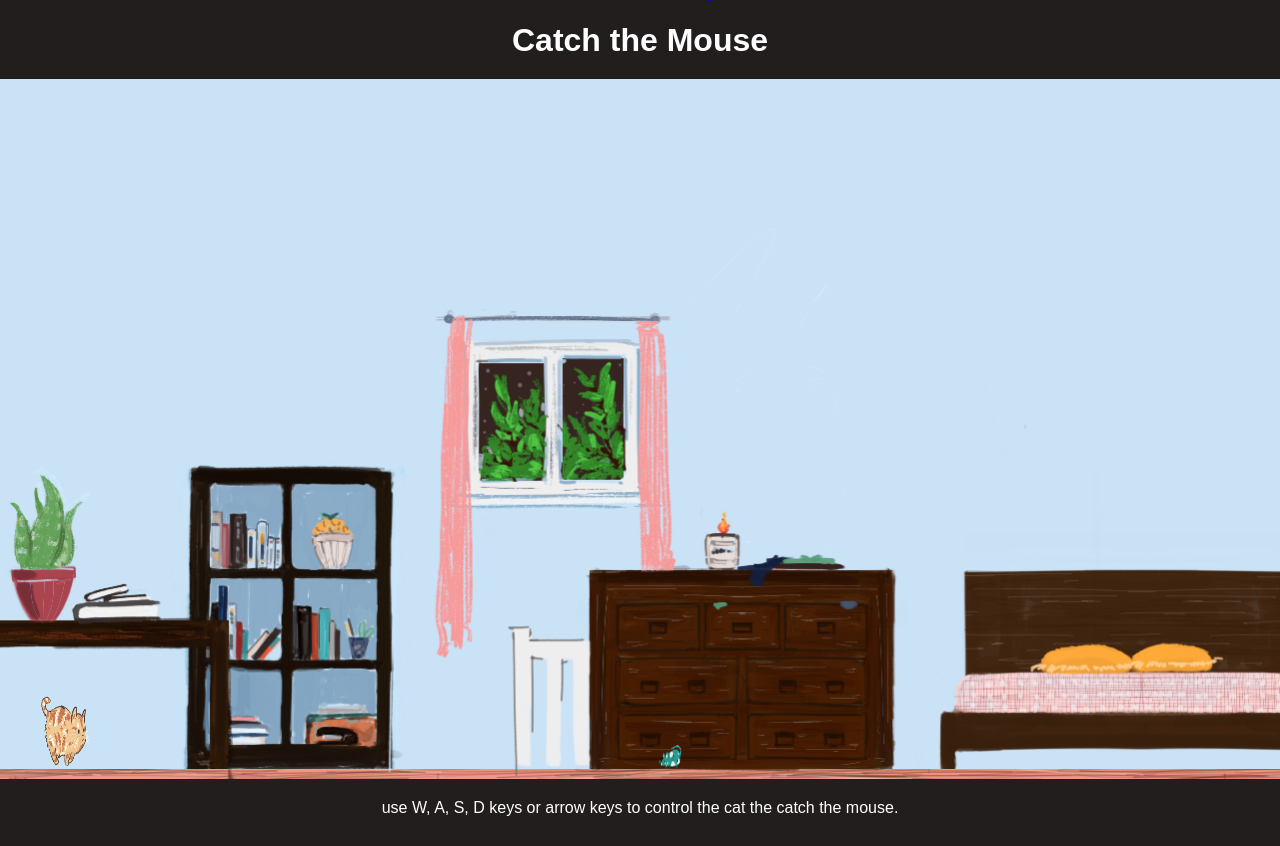
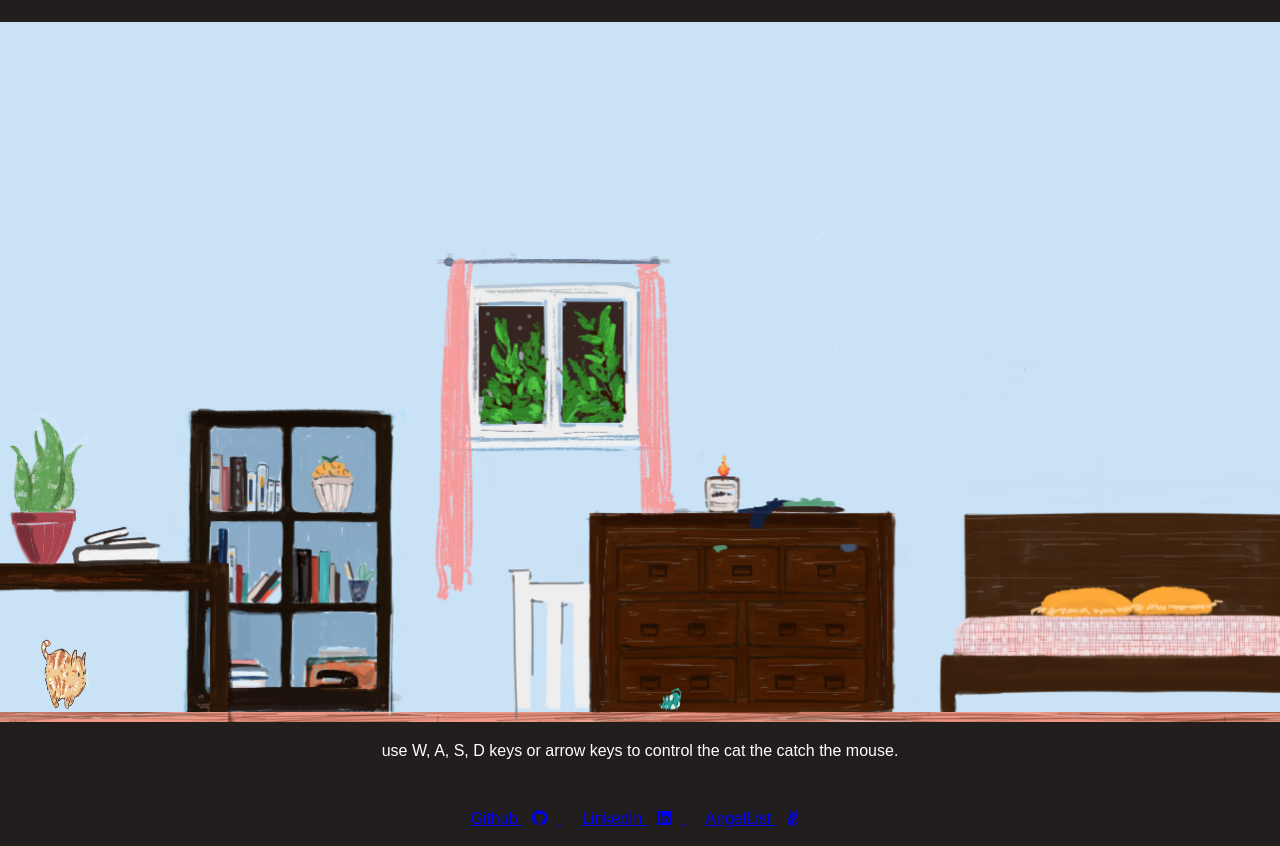
Before and after one commit to migs-dc/catch-the-mouse, a website built with webpack: page index.html in a window 1280 px wide. Shown: the top 846 px of the page. Built offline with nearby package versions, Linux system fonts and the light colour scheme.

Commit message:
font awesome icons

```diff
--- a/index.html
+++ b/index.html
@@ -13,11 +13,6 @@
 </head>
 
 <body>
-  <div class="info">
-    <a href="https://github.com/migs-dc">Github</a>
-    <a href="https://www.linkedin.com/in/christian-miguel-dela-cruz-724656218/">LinkedIn</a>
-    <a href="https://angel.co/u/christian-miguel-dela-cruz">AngelList</a>
-  </div>
   <div class="images">
     <img src="./src/images/table.png" id="table">
     <img src="./src/images/mouse-right.png" id="mouse-right">
@@ -39,6 +34,24 @@
   <canvas id="canvas"></canvas>
   <div id="message">use W, A, S, D keys or arrow keys to control the cat the catch the mouse.</div>
 
+  <div className="footer">
+
+  </div>
+  <div class="info">
+    <a href="https://github.com/migs-dc">
+      Github
+      <i class="fab fa-github"></i>
+    </a>
+    <a href="https://www.linkedin.com/in/christian-miguel-dela-cruz-724656218/">
+      LinkedIn
+      <i class="fab fa-linkedin"></i>
+    </a>
+    <a href="https://angel.co/u/christian-miguel-dela-cruz">
+      AngelList
+      <i class="fab fa-angellist"></i>
+    </a>
+  </div>
+
 
 </body>
 
```
